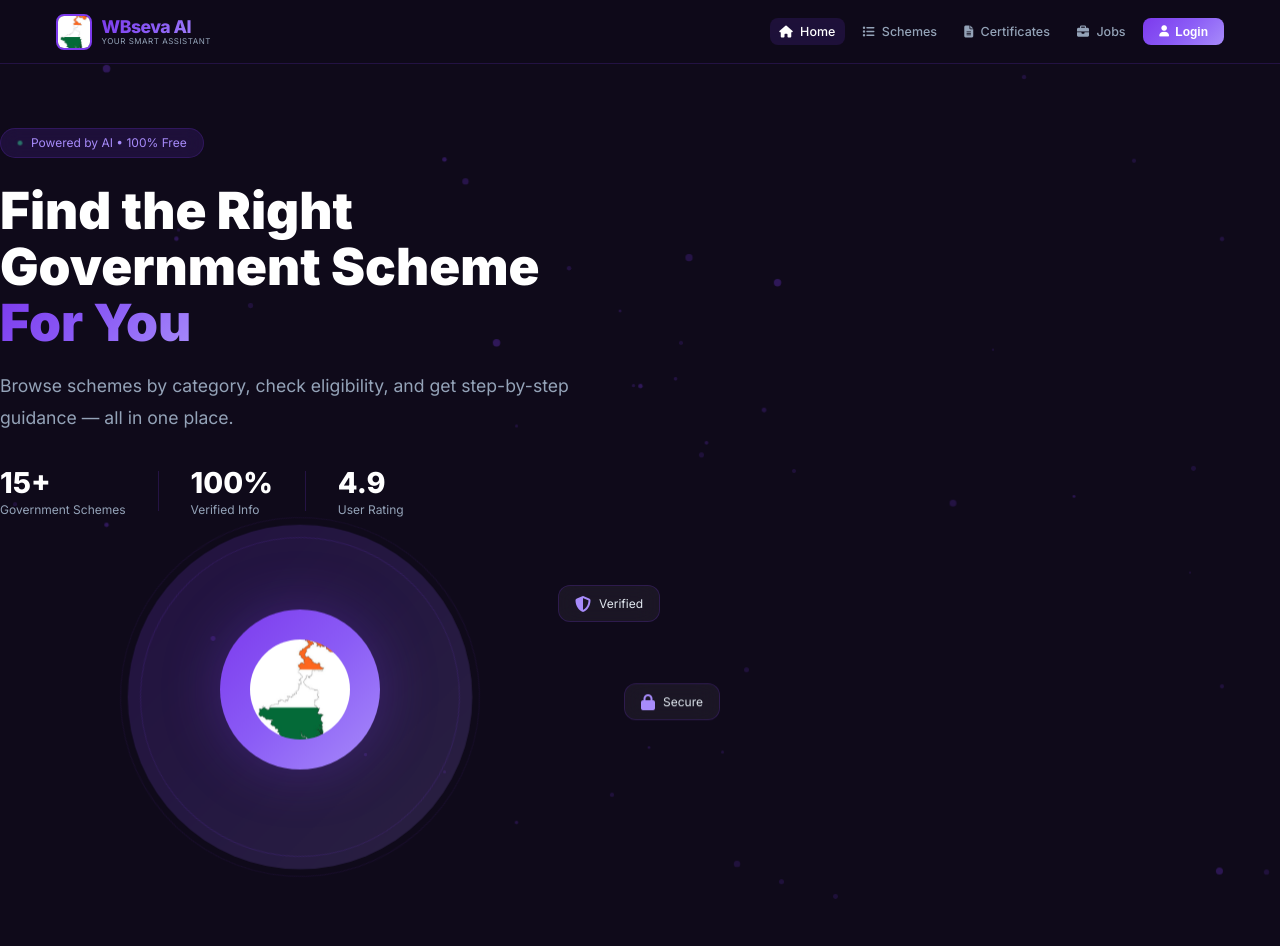
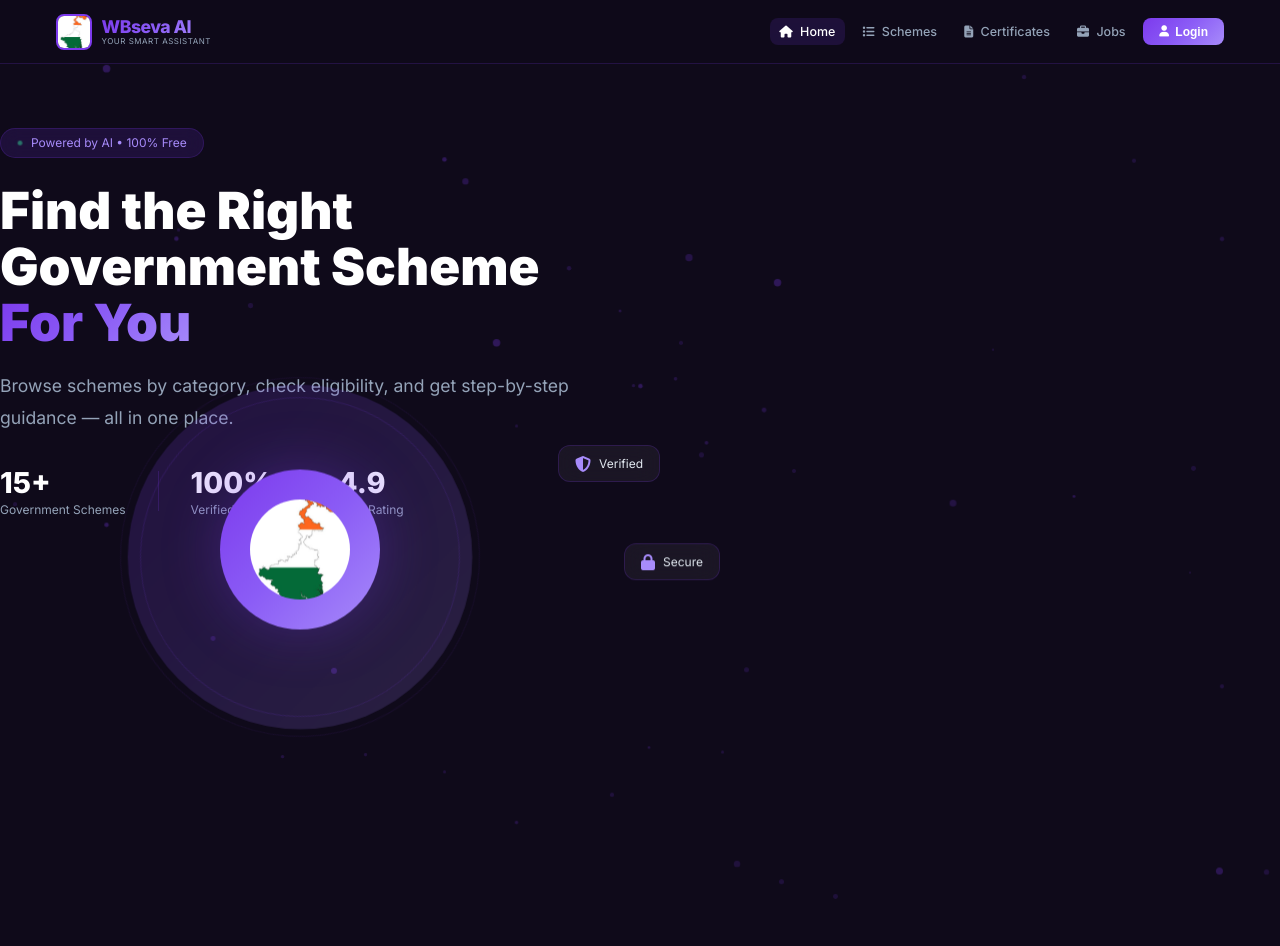
Before and after one commit to SukantaHald/WB-seva-AI, a plain HTML site: page index.html in a window 1280 px wide. Shown: the top 946 px of the page. Drawn offline with Linux system fonts and the light colour scheme.

Commit message:
aviator position

```diff
--- a/style.css
+++ b/style.css
@@ -410,6 +410,17 @@ body {
 }
 
 /* ---------- HERO ILLUSTRATION ---------- */
+.hero-section {
+    position: relative;
+    padding-right: 140px; /* Adjust based on avatar size */
+}
+
+.hero-illustration {
+    position: absolute;
+    right: 0;
+    top: 50%;
+    transform: translateY(-50%);
+}
 .hero-illustration {
     display: flex;
     justify-content: center;
```
